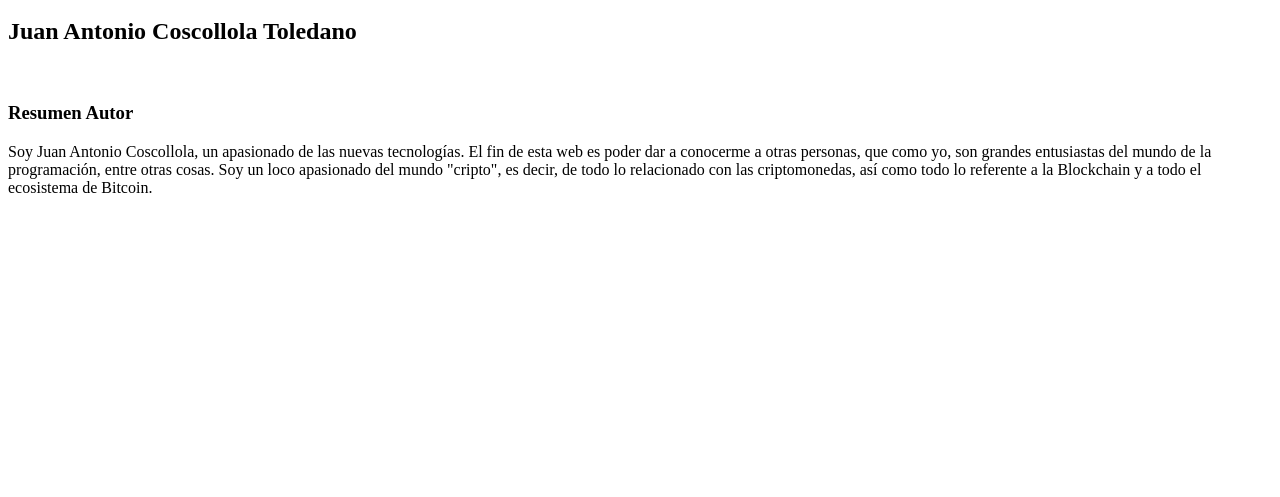
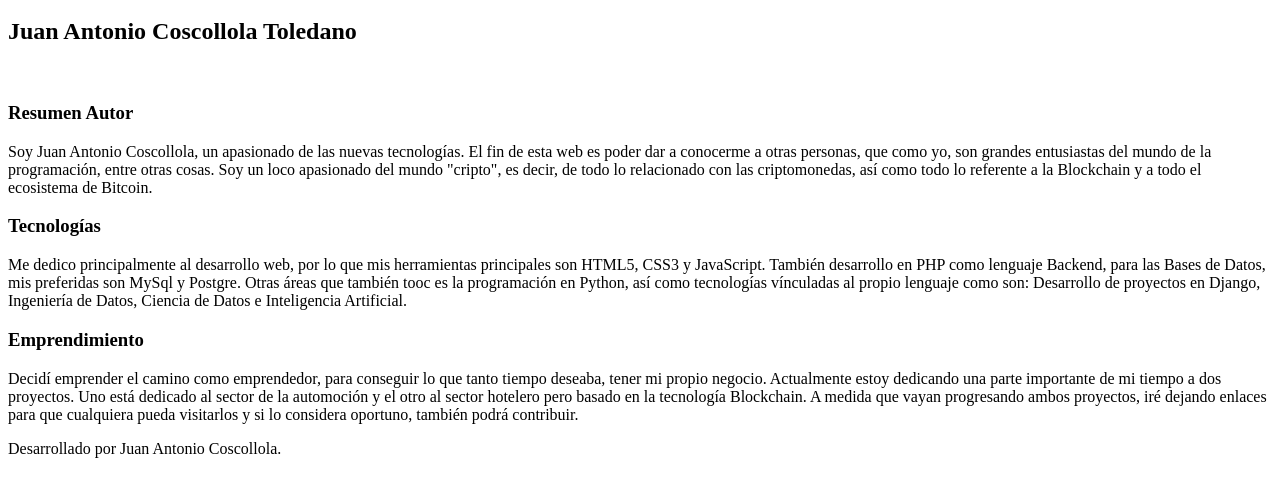
Before and after one commit to juancos77/ProyectoWeb19, a plain HTML site: page index.html in a window 1280 px wide. Shown: the part 133-630 px from the top of the page. Drawn offline with Linux system fonts and the light colour scheme.

Commit message:
Empezando con el footer

```diff
--- a/index.html
+++ b/index.html
@@ -45,8 +45,36 @@
 	</section>
 	<!-- Fin Autor -->
 
+	<!-- Tecnologías -->
+	<section>
+		<h3>Tecnologías</h3>
+			<p>Me dedico principalmente al desarrollo web, por lo que
+			mis herramientas principales son HTML5, CSS3 y JavaScript.
+			También desarrollo en PHP como lenguaje Backend, para las
+			Bases de Datos, mis preferidas son MySql y Postgre.
+			Otras áreas que también tooc es la programación en Python,
+			así como tecnologías vínculadas al propio lenguaje como son:
+			Desarrollo de proyectos en Django, Ingeniería de Datos, Ciencia
+			de Datos e Inteligencia Artificial.</p>
+	</section>
+	<!-- Fin Tecnologías -->
+
+	<!-- Emprendimiento -->
+	<section>
+		<h3>Emprendimiento</h3>
+			<p>Decidí emprender el camino como emprendedor, para conseguir lo que
+			tanto tiempo deseaba, tener mi propio negocio. Actualmente estoy dedicando una parte
+			importante de mi tiempo a dos proyectos.
+			Uno está dedicado al sector de la automoción y el otro al sector
+			hotelero pero basado en la tecnología Blockchain.
+			A medida que vayan progresando ambos proyectos, iré dejando enlaces
+			para que cualquiera pueda visitarlos y si lo considera oportuno,
+			también podrá contribuir.</p>
+	</section>
+	<!-- Fin Tecnologías -->
+
 	<footer>
-
+		<p>Desarrollado por Juan Antonio Coscollola.</p>
 	</footer>
 
 </body>
```
